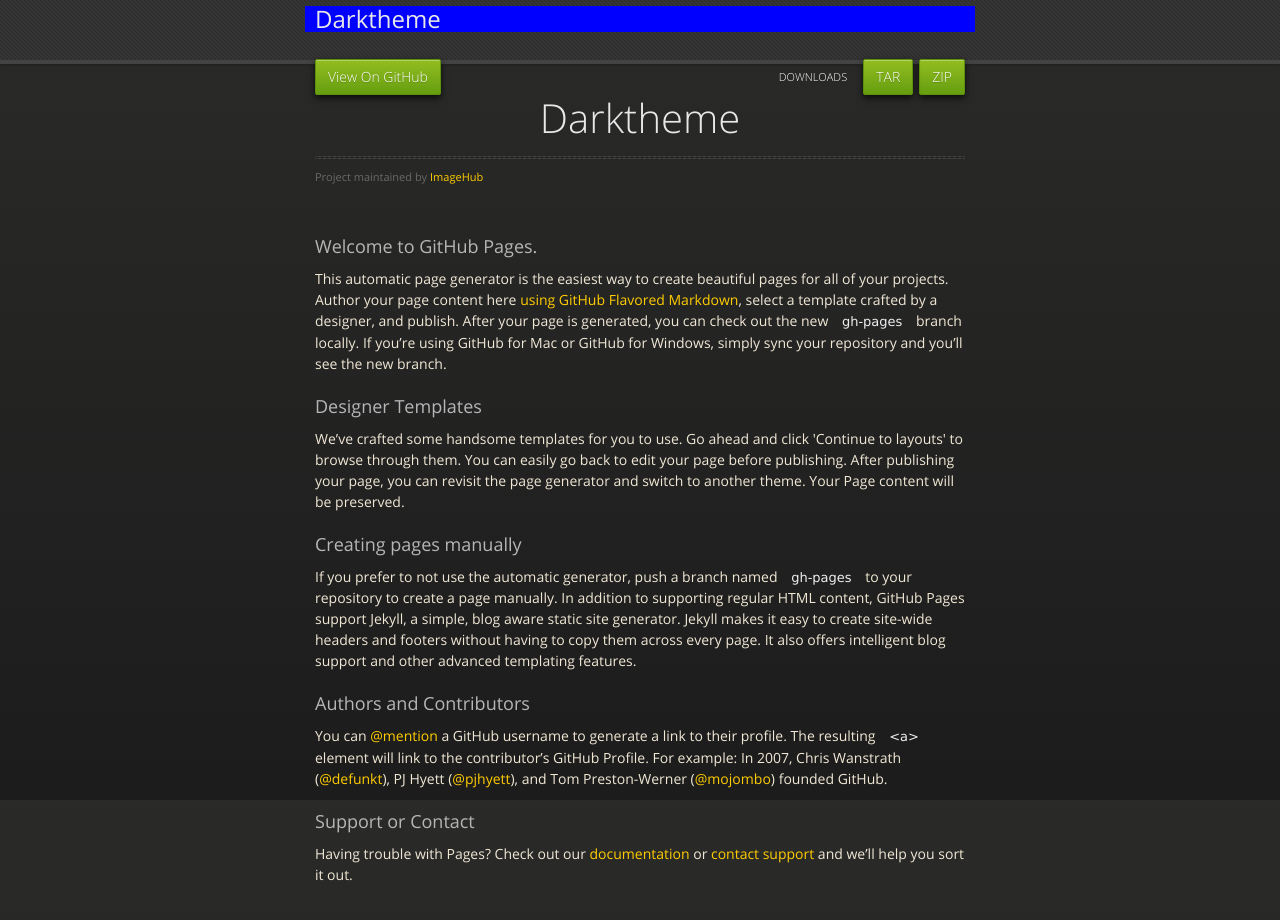
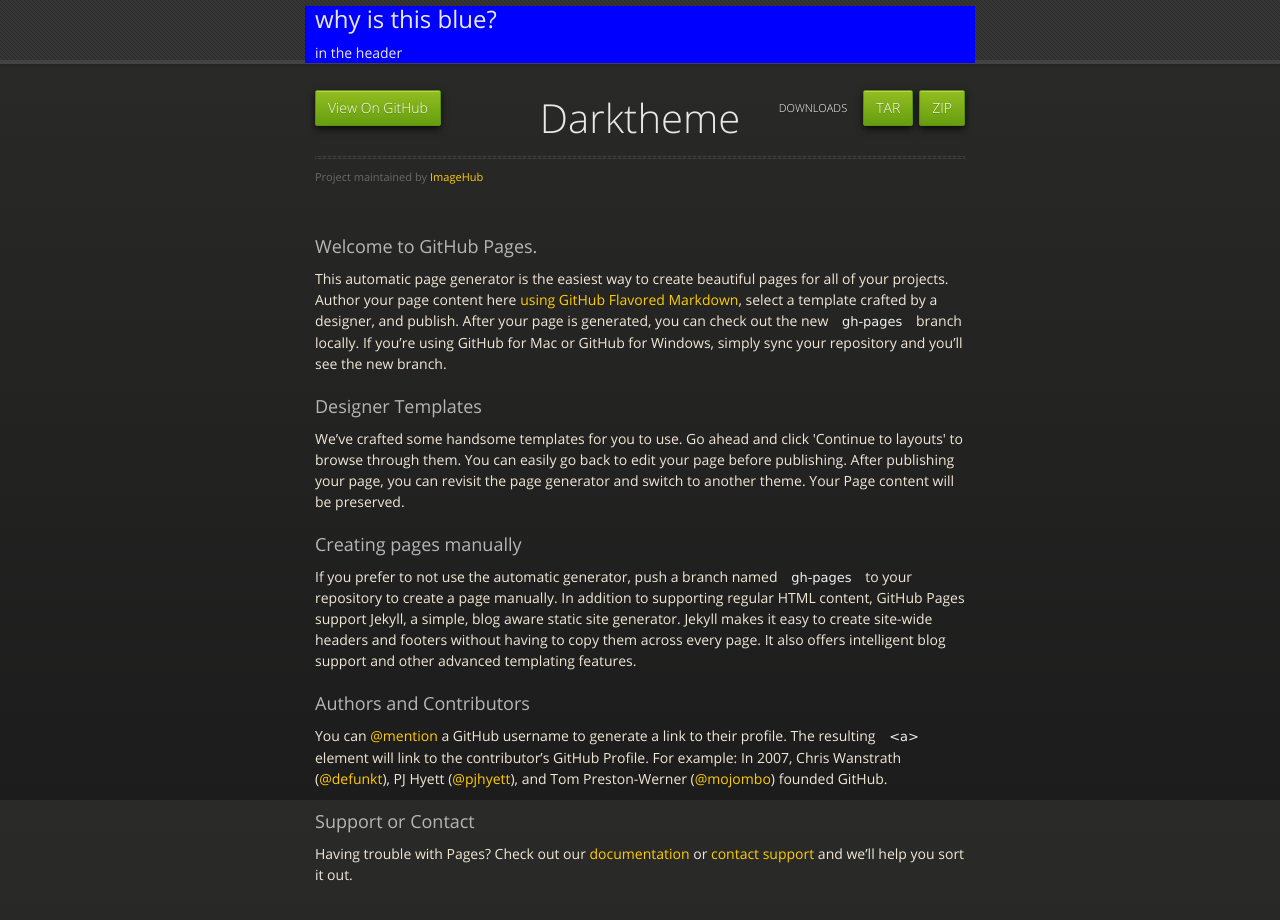
Before and after one commit to ImageHub/darkTheme, a plain HTML site: page index.html in a window 1280 px wide. Drawn offline with nearby package versions, Linux system fonts and the light colour scheme.

Commit message:
added txt

```diff
--- a/index.html
+++ b/index.html
@@ -20,8 +20,8 @@
   <body>
       <div id="header">
         <nav>
-         <h2>Darktheme</h2>
-          <p></p>
+         <h2>why is this blue?</h2>
+          <p>in the header</p>
           <li class="fork"><a href="https://github.com/ImageHub/darkTheme">View On GitHub</a></li>
           <li class="downloads"><a href="https://github.com/ImageHub/darkTheme/zipball/master">ZIP</a></li>
           <li class="downloads"><a href="https://github.com/ImageHub/darkTheme/tarball/master">TAR</a></li>
```
